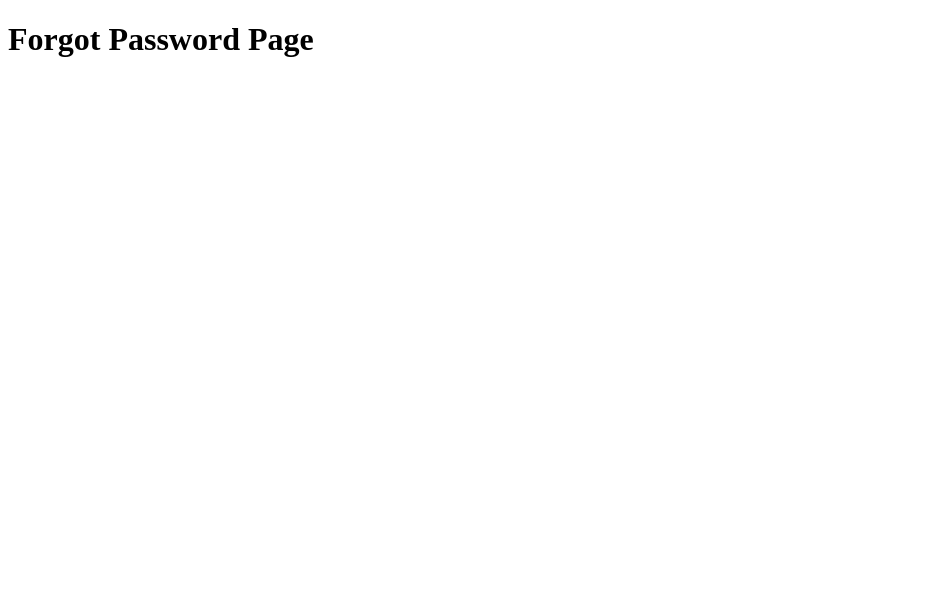
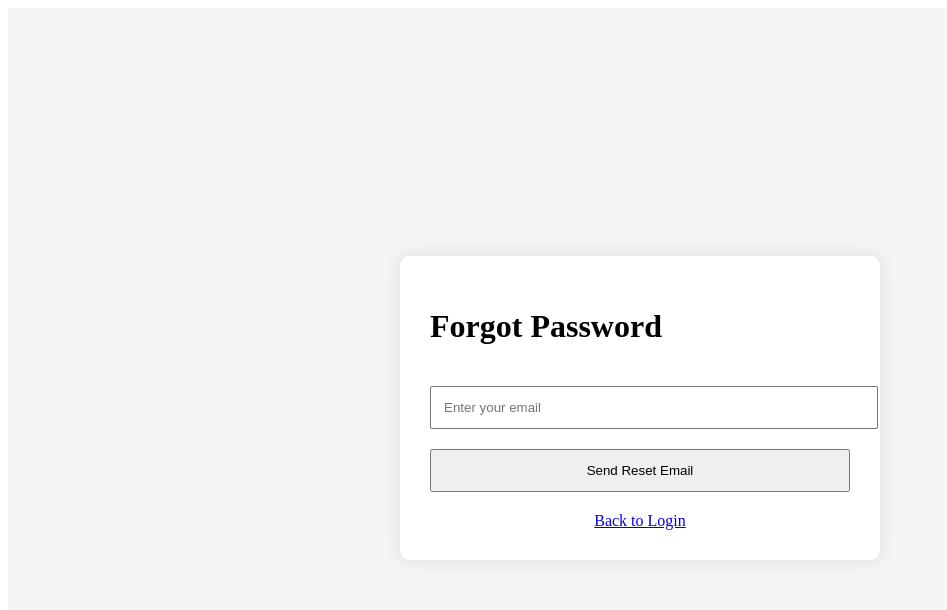
Before and after one commit to ayusha1223/SecureVault, a React app: page /forgot-password in a window 1280 px wide. Shown: the top 610 px of the page, without its empty margins (0-947 px from the left). Built offline with nearby package versions, Linux system fonts and the light colour scheme; the HTML template or start-up script is replaced by a standard one.

Commit message:
feat(frontend): implement forgot password page

```diff
--- a/src/pages/auth/ForgotPassword.jsx
+++ b/src/pages/auth/ForgotPassword.jsx
@@ -1,5 +1,104 @@
+import { useState } from "react";
+import { Link } from "react-router-dom";
+import toast from "react-hot-toast";
+
+import api from "../../api/axios";
+
 const ForgotPassword = () => {
-  return <h1>Forgot Password Page</h1>;
+  const [email, setEmail] = useState("");
+  const [loading, setLoading] = useState(false);
+
+  const submitHandler = async (e) => {
+    e.preventDefault();
+
+    try {
+      setLoading(true);
+
+      const { data } = await api.post(
+        "/auth/forgot-password",
+        {
+          email,
+        }
+      );
+
+      toast.success(data.message);
+
+      setEmail("");
+    } catch (err) {
+      toast.error(
+        err.response?.data?.message ||
+          "Failed to send reset email"
+      );
+    } finally {
+      setLoading(false);
+    }
+  };
+
+  return (
+    <div
+      style={{
+        height: "100vh",
+        display: "flex",
+        justifyContent: "center",
+        alignItems: "center",
+        background: "#f5f5f5",
+      }}
+    >
+      <form
+        onSubmit={submitHandler}
+        style={{
+          width: 420,
+          background: "#fff",
+          padding: 30,
+          borderRadius: 10,
+          boxShadow: "0 0 20px rgba(0,0,0,.1)",
+        }}
+      >
+        <h1>Forgot Password</h1>
+
+        <input
+          type="email"
+          placeholder="Enter your email"
+          value={email}
+          onChange={(e) =>
+            setEmail(e.target.value)
+          }
+          required
+          style={{
+            width: "100%",
+            padding: 12,
+            marginTop: 20,
+          }}
+        />
+
+        <button
+          type="submit"
+          disabled={loading}
+          style={{
+            width: "100%",
+            marginTop: 20,
+            padding: 12,
+            cursor: "pointer",
+          }}
+        >
+          {loading
+            ? "Sending..."
+            : "Send Reset Email"}
+        </button>
+
+        <div
+          style={{
+            marginTop: 20,
+            textAlign: "center",
+          }}
+        >
+          <Link to="/login">
+            Back to Login
+          </Link>
+        </div>
+      </form>
+    </div>
+  );
 };
 
 export default ForgotPassword;
```
